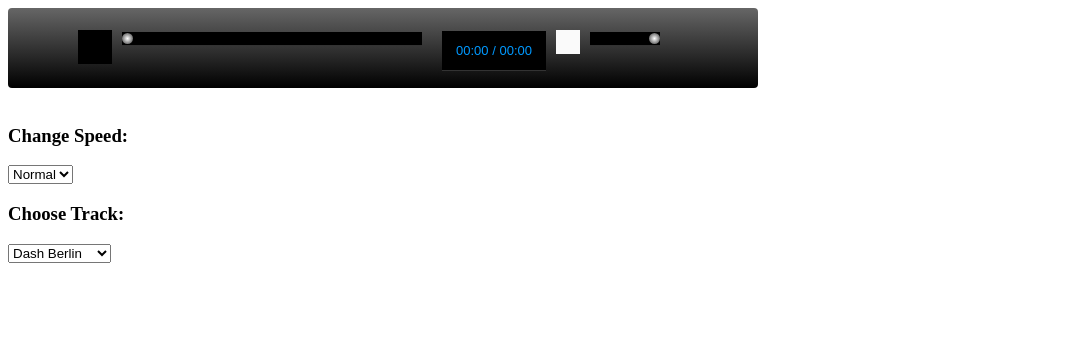
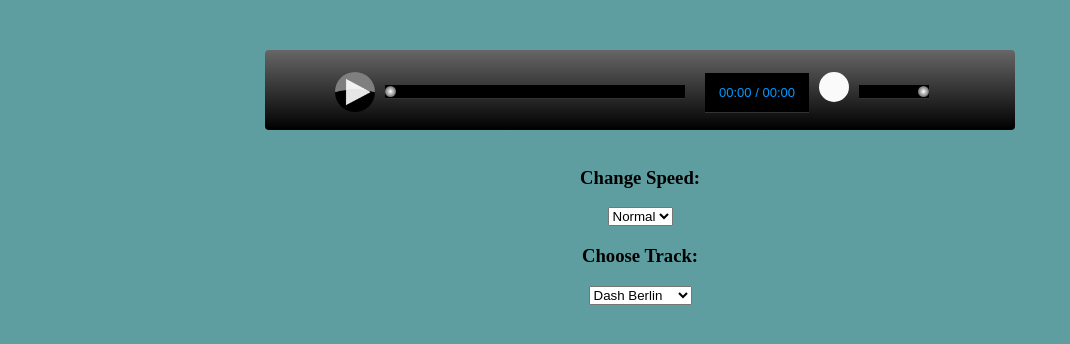
Before and after one commit to sashaantidze/html5_mp3player, a plain HTML site: page index.html in a window 1280 px wide. Shown: the whole page, without its empty margins (0-1070 px from the left). Drawn offline with Linux system fonts and the light colour scheme.

Commit message:
edit/update some elements

```diff
--- a/css/main.css
+++ b/css/main.css
@@ -1,5 +1,14 @@
 body{
-	background-color:white;
+	background-color:cadetblue;
+}
+
+#container{
+	width: 750px;
+	margin: 50px auto;
+}
+
+#options{
+	text-align: center;
 }
 
 #trackName{
@@ -33,7 +42,7 @@ div#audioControls > input{
 	outline: none;
 	display: block;
 	float: left;
-	margin: 24px 10px 0px 0px;
+	margin: 35px 10px 0px 0px;
 }
 
 input#seekSlider{
@@ -113,21 +122,26 @@ button:active{
 }
 
 button#playPauseBtn{
-	background-color: rgb(250, 250, 250);
-	width: 34px;
-	height: 34px;
-	background-image: url("../images/pause.png");
+	/* background-color: rgb(250, 250, 250); */
+	width: 40px;
+	height: 40px;
+	background-image: url("../images/play.png");
 	background-repeat: no-repeat;
 	background-position: center;
+	background-size: 45px;
+    border-radius: 25px;
 }
 
 
 
 button#muteBtn{
 	background-color: rgb(250, 250, 250);
-	width: 24px;
-	height: 24px;
+	width: 30px;
+	height: 30px;
 	background-image: url("../images/volume.png");
 	background-repeat: no-repeat;
 	background-position: center;
+	background-size: 44px;
+    	border-radius: 20px;
+    	background-position-y: -5px;
 }
```
